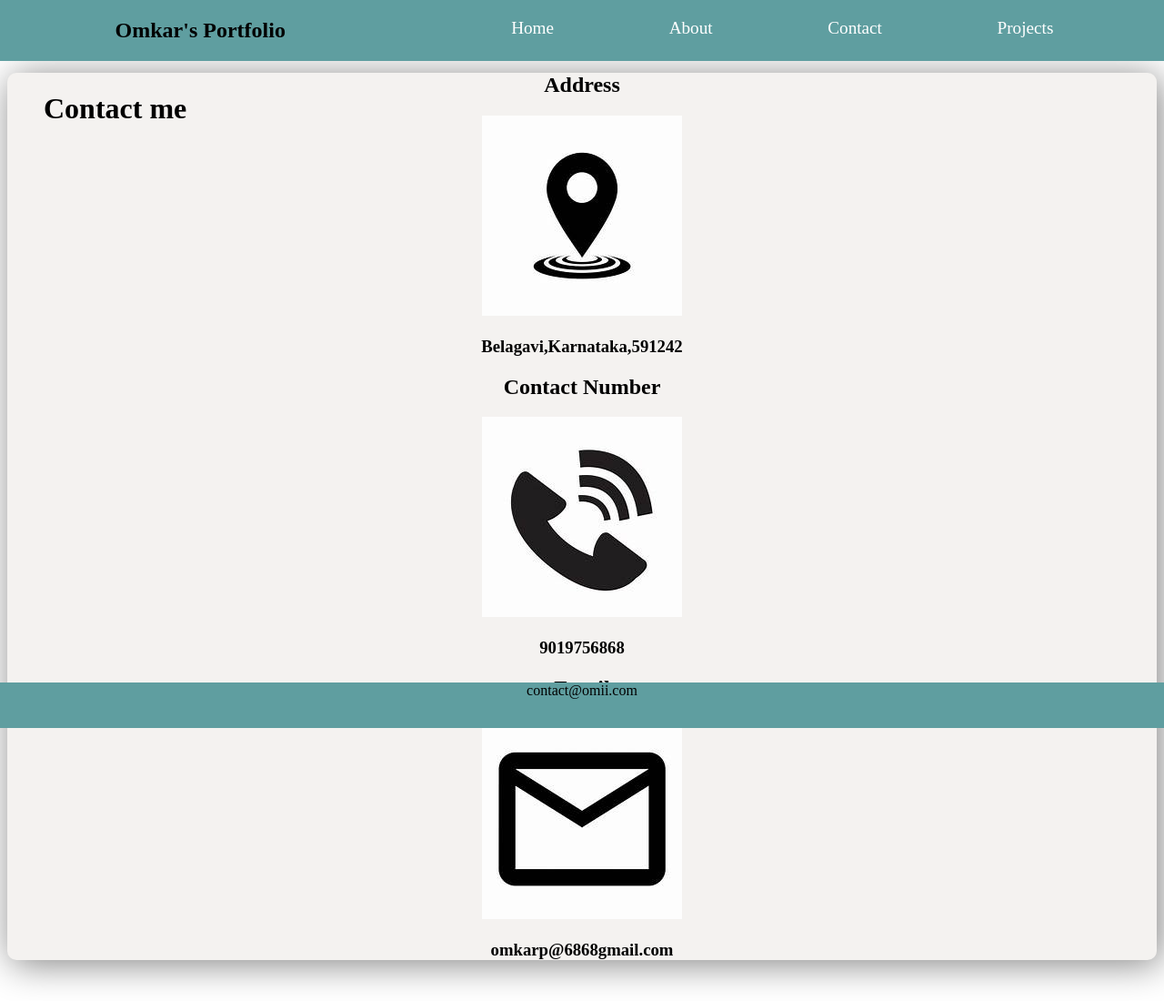
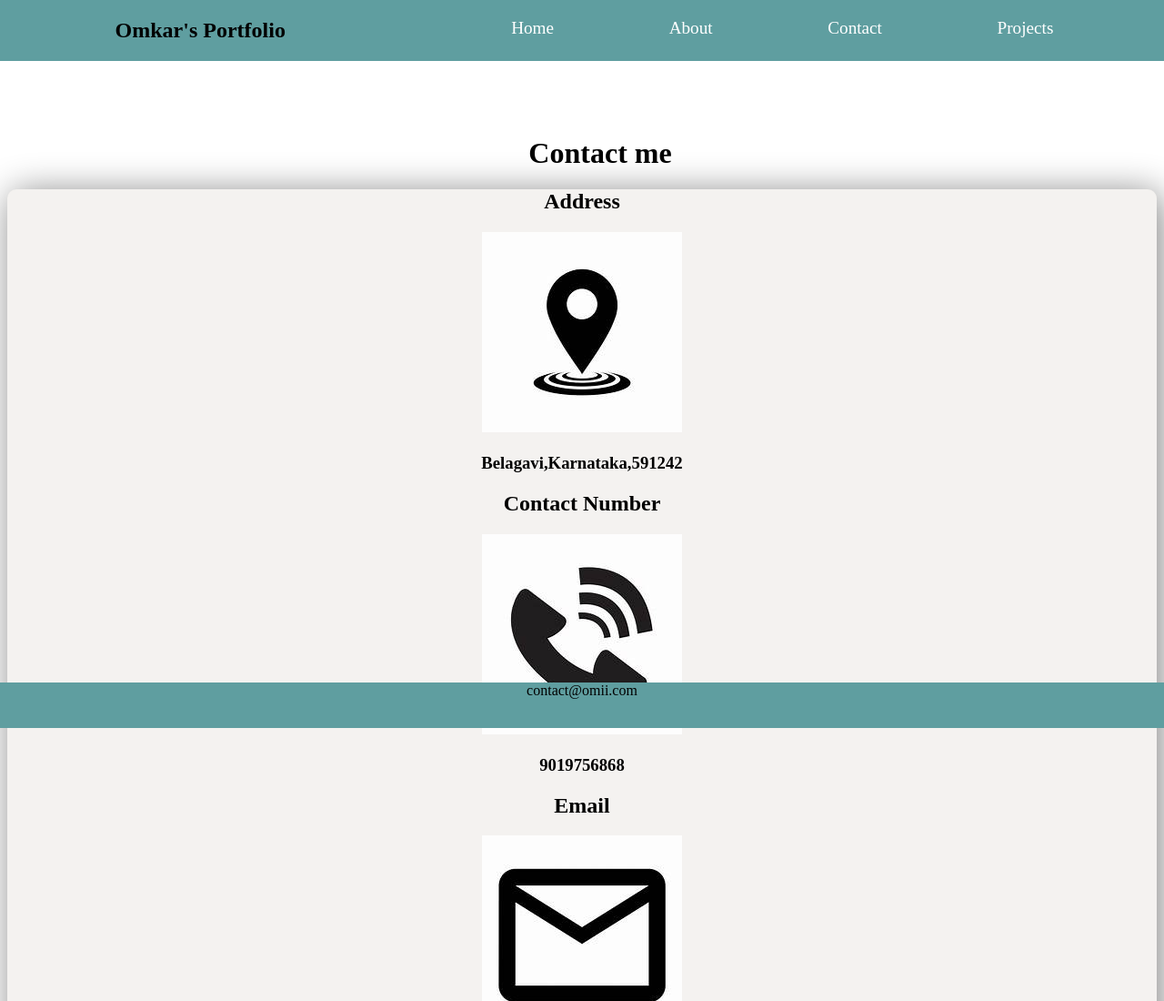
Before and after one commit to Mpomkar/Portfolio, a plain HTML site: page contact.html in a window 1280 px wide. Shown: the top 1100 px of the page at 91% size. Drawn offline with Linux system fonts and the light colour scheme.

Commit message:
first commit

```diff
--- a/contact.html
+++ b/contact.html
@@ -10,7 +10,8 @@
     main{
         margin-top: 80px;
         h1{
-            position: fixed;
+            text-align: center;
+            margin-top: 150px;
             margin-left: 40px;
         }
     }
```
Also changed, not shown: about.html (+3 -0 lines).
